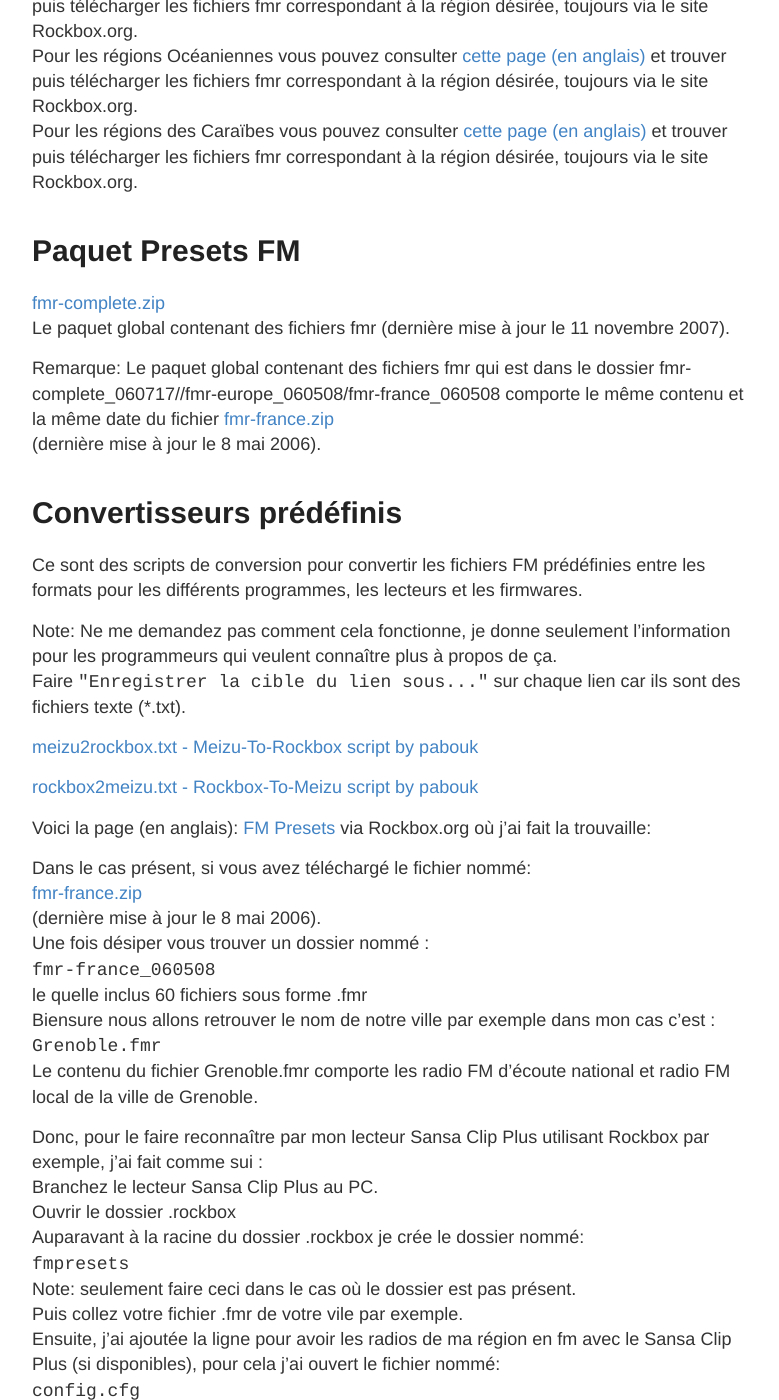
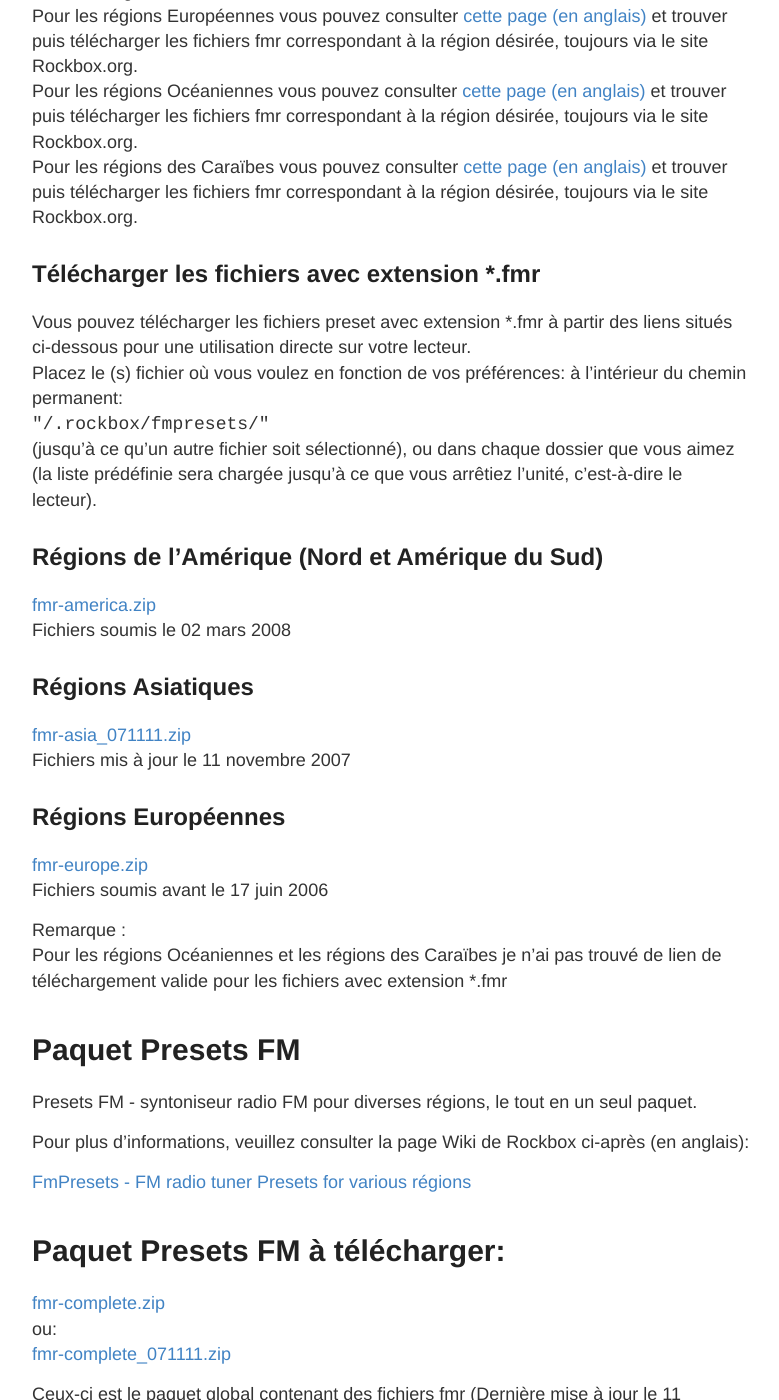
Before and after one commit to BlindHelp/rockboxfr, a Jekyll site: the page built from _posts/2020-09-15-Tuto pour l'installation de rockbox et utilisation du Sandisk Sansa Clip Plus.md, in a window 1280 px wide and 1400 px high, scrolled down 33128 px. Shown: the whole window, without its empty margins (248-1027 px from the left). Built offline with Jekyll 4.4.1, drawn with Linux system fonts in a browser that asks for light colours; comment, search, counter and statistics services are not loaded; some of the changed text lies outside the part shown.

Commit message:
Updated one post

```diff
--- a/_posts/2020-09-15-Tuto pour l'installation de rockbox et utilisation du Sandisk Sansa Clip Plus.md
+++ b/_posts/2020-09-15-Tuto pour l'installation de rockbox et utilisation du Sandisk Sansa Clip Plus.md
@@ -42,7 +42,7 @@
 
 Logiciel qui n'efface pas les fichiers d'origine, et qui peut donc être désinstallé pour revenir au firmware initial (non testé, et ce n'est pas prévu :-))
 
-Vous trouverez plus d'informations sur le firmware Rockbox sur le [site officiel (page en anglais)](http://www.rockbox.org/)
+Vous trouverez plus d'informations sur le firmware Rockbox sur le [site officiel (page en anglais)](https://www.rockbox.org/)
 
 ## Tuto pour l'installation et utilisation de ROCKBOX sur un SANDISK Sansa Clip Plus.
 
@@ -254,8 +254,8 @@
 Lors de l'écriture de cet article la dernière  version en date de l'utilitaire Rockbox était la 1.4.1 sortie le 15.11.2019 pour la plate-forme Windows (7 / 8 / 10)
 Mais le firmware Rockbox comporte comme numéro de version: 3.15
 Ci-dessous Je vous donne le dernier lien de téléchargement de RockboxUtility trouvé sur cette page,  disponible sous Windows:
-[http://download.rockbox.org/rbutil/win32/RockboxUtility-v1.4.1.zip](http://download.rockbox.org/rbutil/win32/RockboxUtility-v1.4.1.zip)
-Il est disponible aussi sous Linux et Mac, voir sur [cette page en anglais)](http://www.rockbox.org/wiki/RockboxUtility)
+[https://download.rockbox.org/rbutil/win32/RockboxUtility-v1.4.1.zip](http://download.rockbox.org/rbutil/win32/RockboxUtility-v1.4.1.zip)
+Il est disponible aussi sous Linux et Mac, voir sur [cette page en anglais)](https://www.rockbox.org/wiki/RockboxUtility)
 Mais il est mis à jour de temps en temps donc à vous de vérifier occasionnellement si une nouvelle version corrigeant des bugs, apportant de nouvelles fonctionnalités ou prenant en charge de nouveaux modèles, n'est pas sortie.
 Une fois ddécompresser vous devez trouver le fichier nommé :
 `RockboxUtility.exe`
@@ -406,7 +406,7 @@
 Utile sauf si vous avez un residue visuel.
 Si vous souhaitez avoir des thèmes particuliers, choisissez les en cliquant sur le bouton Personnaliser afin d'installer.
 `Personnaliser bouton`
-Vous pouvez télécharger via Rockbox.org (page en anglais) deux thèmes qu'on m'a dit qu'ils sont très sympas, [Classic](http://themes.rockbox.org/index.php?themeid=1035&target=sansaclipplus) et [Equilibrium.](http://themes.rockbox.org/index.php?themeid=1534&target=sansaclipplus) Après c'est une question de goût!
+Vous pouvez télécharger via Rockbox.org (page en anglais) deux thèmes qu'on m'a dit qu'ils sont très sympas, [Classic](https://themes.rockbox.org/index.php?themeid=1035&target=sansaclipplus) et [Equilibrium.](https://themes.rockbox.org/index.php?themeid=1534&target=sansaclipplus) Après c'est une question de goût!
 Attention, le pack de polices est indispensable au bon fonctionnement de certains thèmes donc il est préférable de l'installer d'emblée dans tous les cas, même si vous n'installez pas tout de suite de thèmes, pour être tranquille par la suite.
 `Fichiers de jeux case à cocher non coché`
 Si vous êtes intéressés par Doom (oui, oui!), cochez la case Fichiers de jeux. Je ne l'ai pas essayé, mais on parle en bien.
@@ -677,7 +677,7 @@
 
 [Retour au sommaire](#Sommaire)
 
-# 11.- Recommandations utils!<a id="mark10"></a>
+# 11.- Recommandations utils!<a id="mark11"></a>
 
 Pour arrêter votre Sansa Clip Plus, il faut maintenire la touche enfoncé  environ 2 secondes.
 Pour verrouillé  votre Sansa Clip Plus appuyer sur le bouton Accueil quelques secondes.
@@ -706,12 +706,13 @@
 Mais je ne vais pas vous laisser lâcher tout de suite  dans la nature, car il existe une documentation très détaillée à télécharger ou à consulter en ligne pour le lecteur Sansa Clip Plus  dans la langue de Shakespeare.
 Faire Enregistrer la cible du lien sous... pour les deux premiers manuels (pdf et html-zip) pour le lire avec plus de confort.
 [pdf 1403 kB](https://download.rockbox.org/daily/manual/rockbox-sansaclipplus.pdf)
-[html-zip 599 kB](https://download.rockbox.org/daily/manual/rockbox-sansaclipplus-20200922-html.zip)
+[html-zip 599 kB](https://download.rockbox.org/daily/manual/rockbox-sansaclipplus-html.zip)
 Et voici ci-dessous ce même manuel en anglais consultable en ligne via Rockbox.org:
 [online](https://download.rockbox.org/daily/manual/rockbox-sansaclipplus/rockbox-build.html)
-Puis finalement voici ci-dessous la source de la page en anglais où j'ai fait la trouvaille, toujours via Rockbox.org:
+Puis finalement voici ci-dessous les sources de la page en anglais où j'ai fait les trouvailles, toujours via Rockbox.org:
 [Rockbox - Daily Built Manuals](https://www.rockbox.org/manual.shtml)
-
+ou:
+[Index of /daily/manual](https://download.rockbox.org/daily/manual/)
 Si vous avez mis le fichier francais.voice comme indiqué plus haut suivez ces instructions:
 
 1.- Allumez le lecteur Sansa Clip Plus, puis on trouve le menu principal de Rockbox.
@@ -919,19 +920,63 @@
 
 # Par régions
 
-Pour les régions de l'Amérique (Nord et Amérique du Sud) vous pouvez consulter [cette page (en anglais)](https://www.rockbox.org/wiki/Main/FmPresetsAmerica) et trouver puis télécharger les fichiers fmr correspondant à la région désirée, toujours via le site Rockbox.org.
-Pour les régions Asiatiques vous pouvez consulter [cette page (en anglais)](https://www.rockbox.org/wiki/Main/FmPresetsAsia) et trouver puis télécharger les fichiers fmr correspondant à la région désirée, toujours via le site Rockbox.org.
-Pour les régions Européennes vous pouvez consulter [cette page (en anglais)](https://www.rockbox.org/wiki/FmPresetsEurope) et trouver puis télécharger les fichiers fmr correspondant à la région désirée, toujours via le site Rockbox.org.
-Pour les régions Océaniennes vous pouvez consulter [cette page (en anglais)](https://www.rockbox.org/wiki/Main/FmPresetsOceania) et trouver puis télécharger les fichiers fmr correspondant à la région désirée, toujours via le site Rockbox.org.
-Pour les régions des Caraïbes vous pouvez consulter [cette page (en anglais)](https://www.rockbox.org/wiki/Main/FmPresetsCaribbean) et trouver puis télécharger les fichiers fmr correspondant à la région désirée, toujours via le site Rockbox.org.
+Pour les régions de l'Amérique (Nord et Amérique du Sud) vous pouvez consulter [cette page (en anglais)](https://www.rockbox.org/wiki/FmPresetsAmerica.html) et trouver puis télécharger les fichiers fmr correspondant à la région désirée, toujours via le site Rockbox.org.
+Pour les régions Asiatiques vous pouvez consulter [cette page (en anglais)](https://www.rockbox.org/wiki/FmPresetsAsia.html) et trouver puis télécharger les fichiers fmr correspondant à la région désirée, toujours via le site Rockbox.org.
+Pour les régions Européennes vous pouvez consulter [cette page (en anglais)](https://www.rockbox.org/wiki/FmPresetsEurope.html) et trouver puis télécharger les fichiers fmr correspondant à la région désirée, toujours via le site Rockbox.org.
+Pour les régions Océaniennes vous pouvez consulter [cette page (en anglais)](https://www.rockbox.org/wiki/FmPresetsOceania.html) et trouver puis télécharger les fichiers fmr correspondant à la région désirée, toujours via le site Rockbox.org.
+Pour les régions des Caraïbes vous pouvez consulter [cette page (en anglais)](https://www.rockbox.org/wiki/FmPresetsCaribbean.html) et trouver puis télécharger les fichiers fmr correspondant à la région désirée, toujours via le site Rockbox.org.
+
+## Télécharger les fichiers avec extension *.fmr
+
+Vous pouvez télécharger les fichiers preset avec extension  *.fmr à partir des liens situés ci-dessous pour une utilisation directe sur votre lecteur.
+Placez le (s) fichier où vous voulez en fonction de vos préférences: à l'intérieur du chemin permanent:
+`"/.rockbox/fmpresets/"`
+(jusqu'à ce qu'un autre fichier soit sélectionné), ou dans chaque dossier que vous aimez (la liste prédéfinie sera chargée jusqu'à ce que vous arrêtiez l'unité, c'est-à-dire le lecteur).
+
+## Régions de l'Amérique (Nord et Amérique du Sud)
+
+[fmr-america.zip](https://www.rockbox.org/realwiki/pub/Main/FmPresetsAmerica/fmr-america.zip)
+Fichiers soumis le 02 mars 2008
+
+## Régions Asiatiques
+
+[fmr-asia_071111.zip](https://www.rockbox.org/realwiki/pub/Main/FmPresetsAsia/fmr-asia_071111.zip)
+Fichiers mis à jour le 11 novembre 2007
+
+## Régions Européennes
+
+[fmr-europe.zip](https://www.rockbox.org/realwiki/pub/Main/FmPresetsEurope/fmr-europe.zip)
+Fichiers soumis avant le 17 juin 2006
+
+Remarque :
+Pour les régions Océaniennes et les régions des Caraïbes je n'ai pas trouvé de lien  de téléchargement valide pour les  fichiers avec extension *.fmr
 
 # Paquet Presets FM
 
-[fmr-complete.zip](http://www.rockbox.org/twiki/bin/viewfile/Main/FmPresets?rev=2;filename=fmr-complete_071111.zip)
-Le paquet global contenant des fichiers fmr (dernière mise à jour le 11 novembre 2007).
+Presets FM - syntoniseur radio FM pour diverses régions, le tout en un seul paquet.
 
-Remarque: Le paquet global contenant des fichiers fmr qui est dans le dossier fmr-complete_060717//fmr-europe_060508/fmr-france_060508 comporte  le même contenu et la même date du fichier [fmr-france.zip](https://www.rockbox.org/wiki/pub/Main/FmPresetsEurope/fmr-france.zip)
-(dernière mise à jour le 8 mai 2006).
+Pour plus d'informations, veuillez consulter la page Wiki de Rockbox ci-après (en anglais):
+
+[FmPresets - FM radio tuner Presets for various régions](https://www.rockbox.org/wiki/FmPresets.html)
+
+# Paquet Presets FM à télécharger:
+
+[fmr-complete.zip](https://www.rockbox.org/realwiki/pub/Main/FmPresets/fmr-complete.zip)
+ou:
+[fmr-complete_071111.zip](https://www.rockbox.org/realwiki/pub/Main/FmPresets/fmr-complete_071111.zip)
+
+Ceux-ci est le paquet global contenant des fichiers fmr (Dernière mise à jour le 11 novembre 2007).
+
+Remarque : Le paquet global contenant des fichiers fmr qui est dans l'archive:
+[fmr-complete_071111.zip](https://www.rockbox.org/realwiki/pub/Main/FmPresets/fmr-complete_071111.zip)
+Après avoir décompressé ledit archive, dans le dossier appelé:
+`fmr-complete_060717`
+dans le sous-dossier:
+`fmr-europe_060508`
+dans le sous-dossier:
+`fmr-france_060508`
+comporte  le même contenu et la même date de l'archive [fmr-france.zip](https://www.rockbox.org/realwiki/pub/Main/FmPresetsEurope/fmr-france.zip)
+(Dernière mise à jour le 08 mai 2006).
 
 # Convertisseurs prédéfinis
 
@@ -940,15 +985,15 @@
 Note: Ne me demandez pas comment cela fonctionne, je donne seulement l'information pour les programmeurs qui veulent connaître plus à propos de ça.
 Faire `"Enregistrer la cible du lien sous..."` sur chaque lien car ils sont des fichiers texte (*.txt).
 
-[meizu2rockbox.txt - Meizu-To-Rockbox script by pabouk](https://www.rockbox.org/wiki/pub/Main/FmPresets/meizu2rockbox.txt)
+[meizu2rockbox.txt - Meizu-To-Rockbox script by pabouk](https://www.rockbox.org/realwiki/pub/Main/FmPresets/meizu2rockbox.txt)
 
-[rockbox2meizu.txt - Rockbox-To-Meizu script by pabouk](https://www.rockbox.org/wiki/pub/Main/FmPresets/rockbox2meizu.txt)
+[rockbox2meizu.txt - Rockbox-To-Meizu script by pabouk](https://www.rockbox.org/realwiki/pub/Main/FmPresets/rockbox2meizu.txt)
 
 Voici la page (en anglais): [FM Presets](https://www.rockbox.org/wiki/FmPresets) via Rockbox.org où j'ai fait la trouvaille:
 
-Dans le cas présent, si vous avez téléchargé le fichier nommé:
-[fmr-france.zip](https://www.rockbox.org/wiki/pub/Main/FmPresetsEurope/fmr-france.zip)
-(dernière mise à jour le 8 mai 2006).
+Dans le cas présent, si vous avez téléchargé l'archive nommé:
+[fmr-france.zip](https://www.rockbox.org/realwiki/pub/Main/FmPresetsEurope/fmr-france.zip)
+(Dernière mise à jour le 08 mai 2006).
 Une fois désiper vous trouver un dossier nommé :
 `fmr-france_060508`
 le quelle inclus  60 fichiers sous forme .fmr
@@ -978,8 +1023,8 @@
 ou rechercher votre propre région qui se trouve dans le dossier nommé:
 `fmr-france_060508`
 le quelle inclus  60 fichiers sous forme .fmr
-Une fois désiper le fichier nommé:
-[fmr-france.zip](https://www.rockbox.org/wiki/pub/Main/FmPresetsEurope/fmr-france.zip)
+Une fois désiper l'archive nommé:
+[fmr-france.zip](https://www.rockbox.org/realwiki/pub/Main/FmPresetsEurope/fmr-france.zip)
 Débranchez votre Lecteur Sansa Clip Plus du PC.
 Aller sur Radio FM
 Faire flèche bas puis chercher «charger liste de stations »  et appuyer sur la touche Select.
@@ -1199,9 +1244,10 @@
 [html-zip 599 kB](https://download.rockbox.org/daily/manual/rockbox-sansaclipplus-20200922-html.zip)
 Et voici ci-dessous ce même manuel en anglais consultable en ligne via Rockbox.org:
 [online](https://download.rockbox.org/daily/manual/rockbox-sansaclipplus/rockbox-build.html)
-Puis finalement voici ci-dessous la source de la page en anglais où j'ai fait la trouvaille, toujours via Rockbox.org:
+Puis finalement voici ci-dessous les sources de la page en anglais où j'ai fait les trouvailles, toujours via Rockbox.org:
 [Rockbox - Daily Built Manuals](https://www.rockbox.org/manual.shtml)
-
+ou:
+[Index of /daily/manual](https://download.rockbox.org/daily/manual/)
 Si vous avez mis le fichier francais.voice comme indiqué plus haut suivez ces instructions:
 Pour configurer la voix qui va nous guider dans différents répertoires et fichiers, ainsi que dans les menus, il faut aller sur Réglages, puis a l'aide de la touche de navigation il faut chercher puis valider avec la touche de sélection l'option Réglages généraux, puis à nouveau avec la touche de navigation chercher puis valider avec la touche de sélection l'option Interface vocal.
 Chercher les options des menus à l'aide de la touche de navigation.
```
Also changed, not shown: other parts of _posts/2020-09-15-Tuto pour l'installation de rockbox et utilisation du Sandisk Sansa Clip Plus.md (+3 -3 lines), 3 other files.
